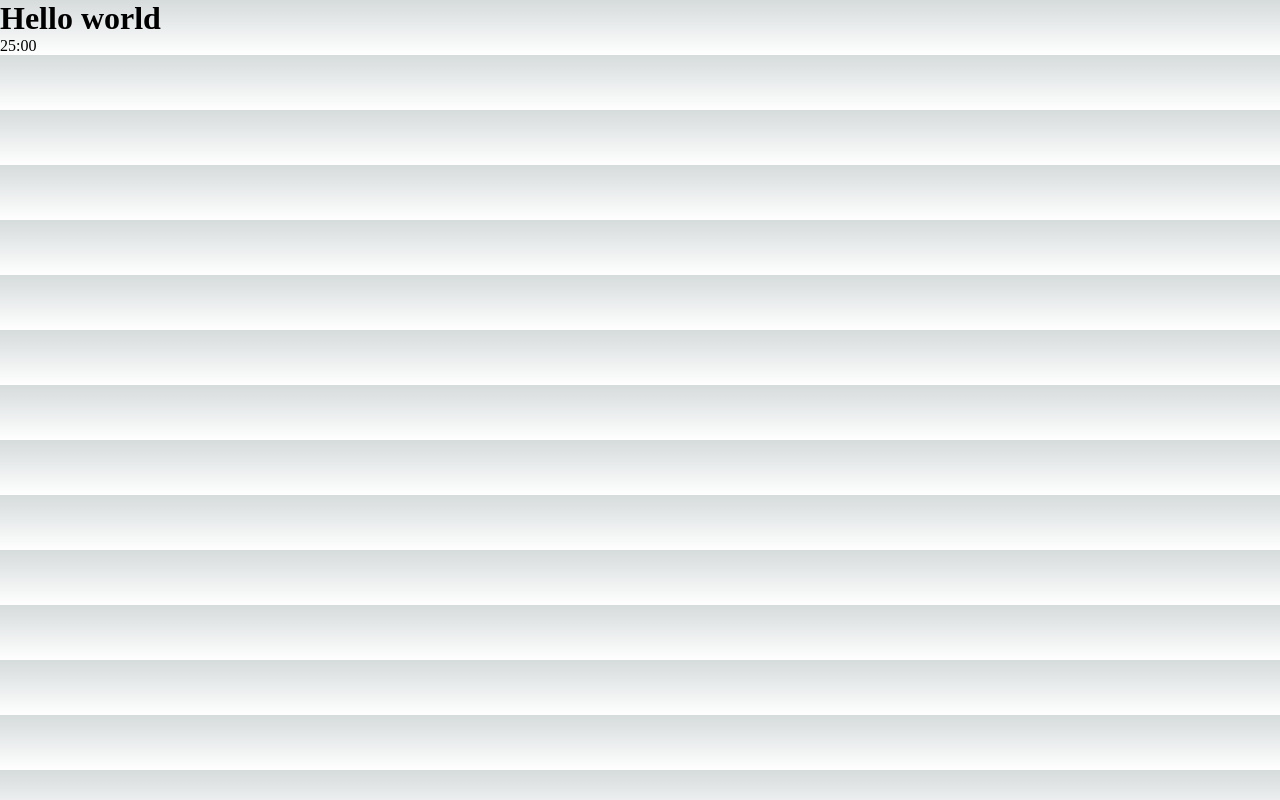
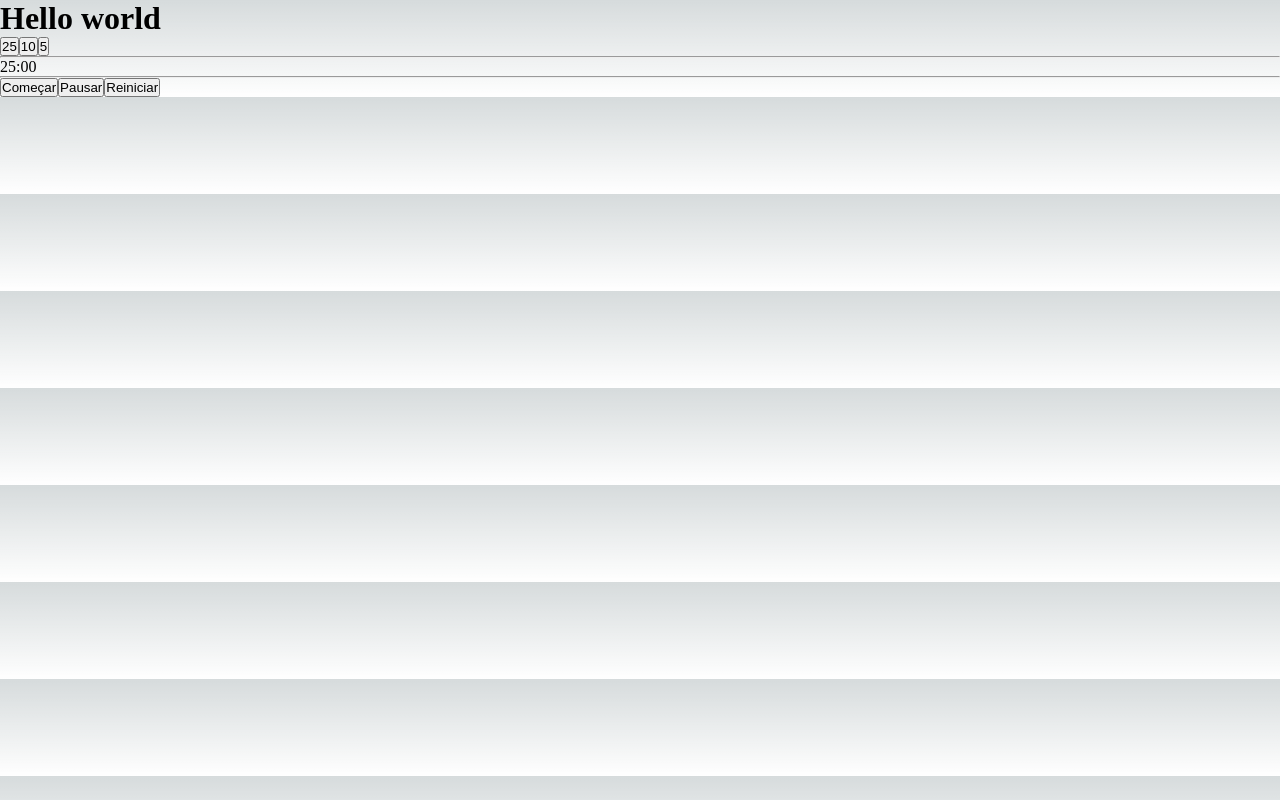
Before and after one commit to raffacreu/PomodoroClock-Web, a Next.js app: page / in a window 1280 px wide. Built offline with nearby package versions, Linux system fonts and the light colour scheme.

Commit message:
add: reset button

```diff
--- a/pages/index.jsx
+++ b/pages/index.jsx
@@ -10,30 +10,52 @@ const inter = Inter({ subsets: ['latin'] })
 export default function Home() {
 
   const periodTime = 60 * 25
-  const [ timer, setTimer ] = useState(periodTime)
-  const [ timeLeft, setTimeLeft ] = useState(format(timer * 1000, 'mm:ss'))
+  const longTime = 60 * 10
+  const shortTime = 60 * 5
+
+  const [ baseTime, setBaseTime ] = useState(periodTime)
+  const [ timer, setTimer ] = useState(baseTime)
+  const [ timeLeft, setTimeLeft ] = useState(format(periodTime * 1000, 'mm:ss'))
   const [ start, setStart ] = useState(false)
+  const [ storedTimeout, setStoredTimeout] = useState(null)
 
- if(start){
   useEffect(() => {
-    setTimeout(() => {
-      setTimer(timer - 1)
-      setTimeLeft(format(timer * 1000, 'mm:ss'))
-    }, 1000)
-  }, [timer])
- }
+    if (start) {
+      setStoredTimeout(setTimeout(() => {
+        setTimer(timer - 1)
+        setTimeLeft(format(timer * 1000, 'mm:ss'))
+      }, 1000))
+    } else {
+      clearTimeout(storedTimeout)
+    }
+  }, [timer, start])
+
+  function resetTime() {
+    setTimer(periodTime)
+    setTimeLeft(format(periodTime * 1000, 'mm:ss'))
+    setStart(false)
+  }
 
   return (
     <>
       <Head>
-        <title>Create Next App</title>
+        <title>Pomodoro: {timeLeft}</title>
         <meta name="description" content="Generated by create next app" />
         <meta name="viewport" content="width=device-width, initial-scale=1" />
         <link rel="icon" href="/favicon.ico" />
       </Head>
+
       <div>
         <h1>Hello world</h1>
+        <button>25</button>
+        <button>10</button>
+        <button>5</button>
+        <hr />
         <span>{timeLeft}</span>
+        <hr />
+        <button onClick={() => setStart(true)}>Começar</button>
+        <button onClick={() => setStart(false)}>Pausar</button>
+        <button onClick={() => resetTime()}>Reiniciar</button>
       </div>
     </>
   )
```
Also changed, not shown: .eslintrc.json.
